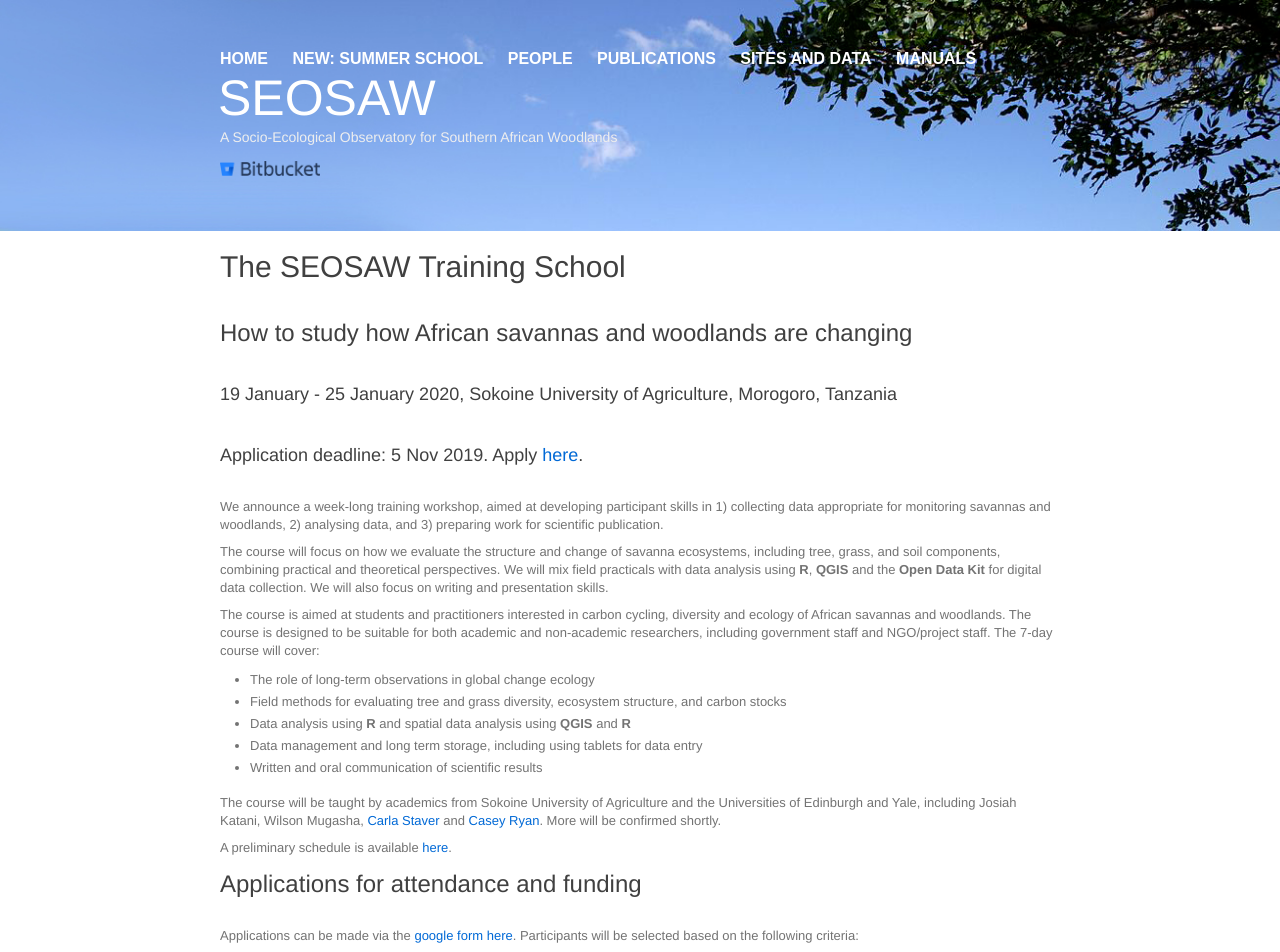
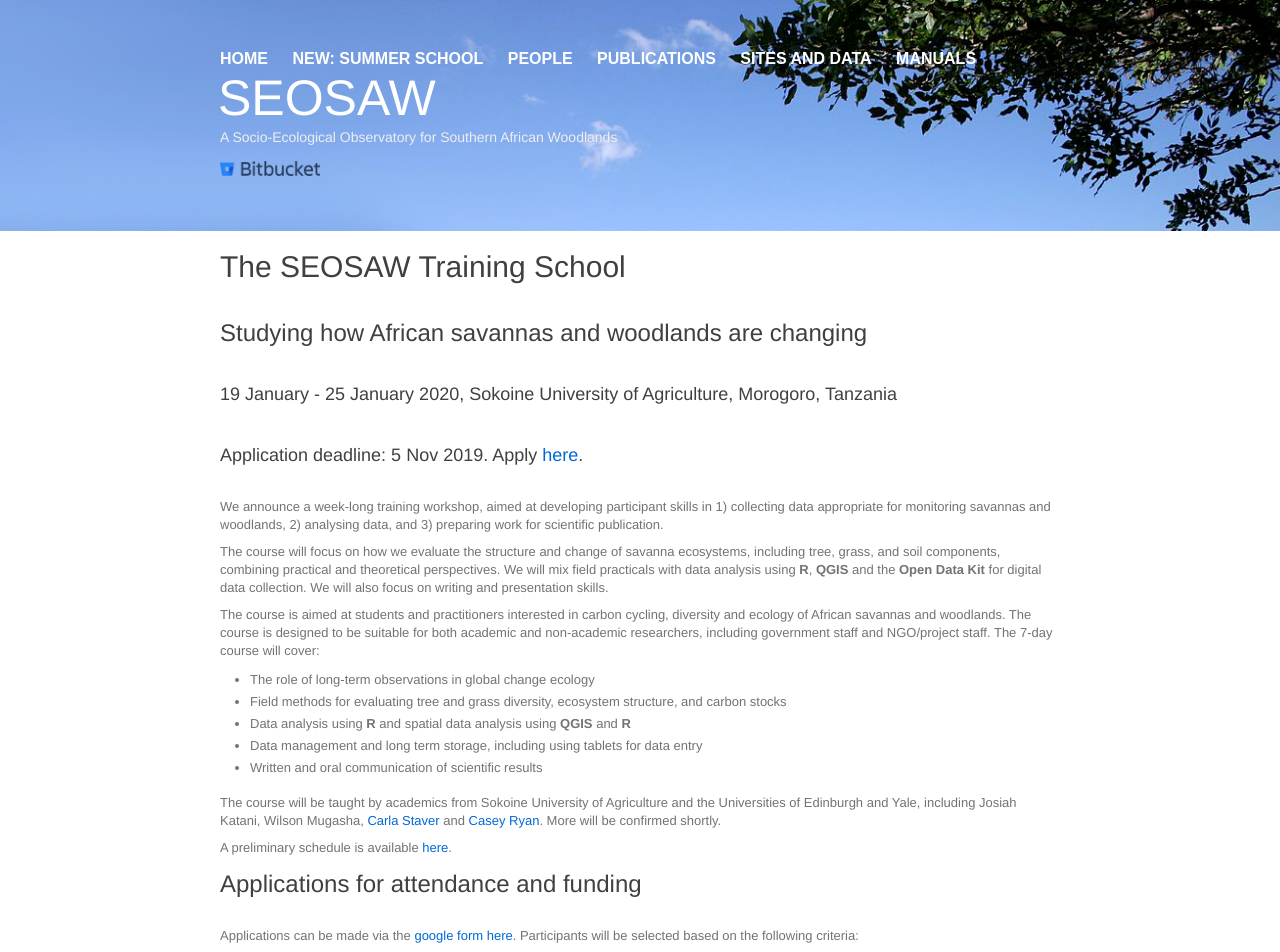
Before and after one commit to seosaw/seosaw.github.io, a Jekyll site: the page built from summer_school.md, in a window 1280 px wide. Shown: the top 952 px of the page. Built offline with Jekyll 4.4.1, drawn with Linux system fonts in a browser that asks for light colours; nearby versions of some CDN libraries.

Commit message:
minor edits to summer school page

```diff
--- a/summer_school.md
+++ b/summer_school.md
@@ -6,7 +6,7 @@ layout: default
 <link rel="stylesheet" href="{{ site.baseurl }}/css/MarkerCluster.Default.css" />
 
 # The SEOSAW Training School
-## How to study how African savannas and woodlands are changing
+## Studying how African savannas and woodlands are changing
 
 ### 19 January - 25 January 2020, Sokoine University of Agriculture, Morogoro, Tanzania
 
```
